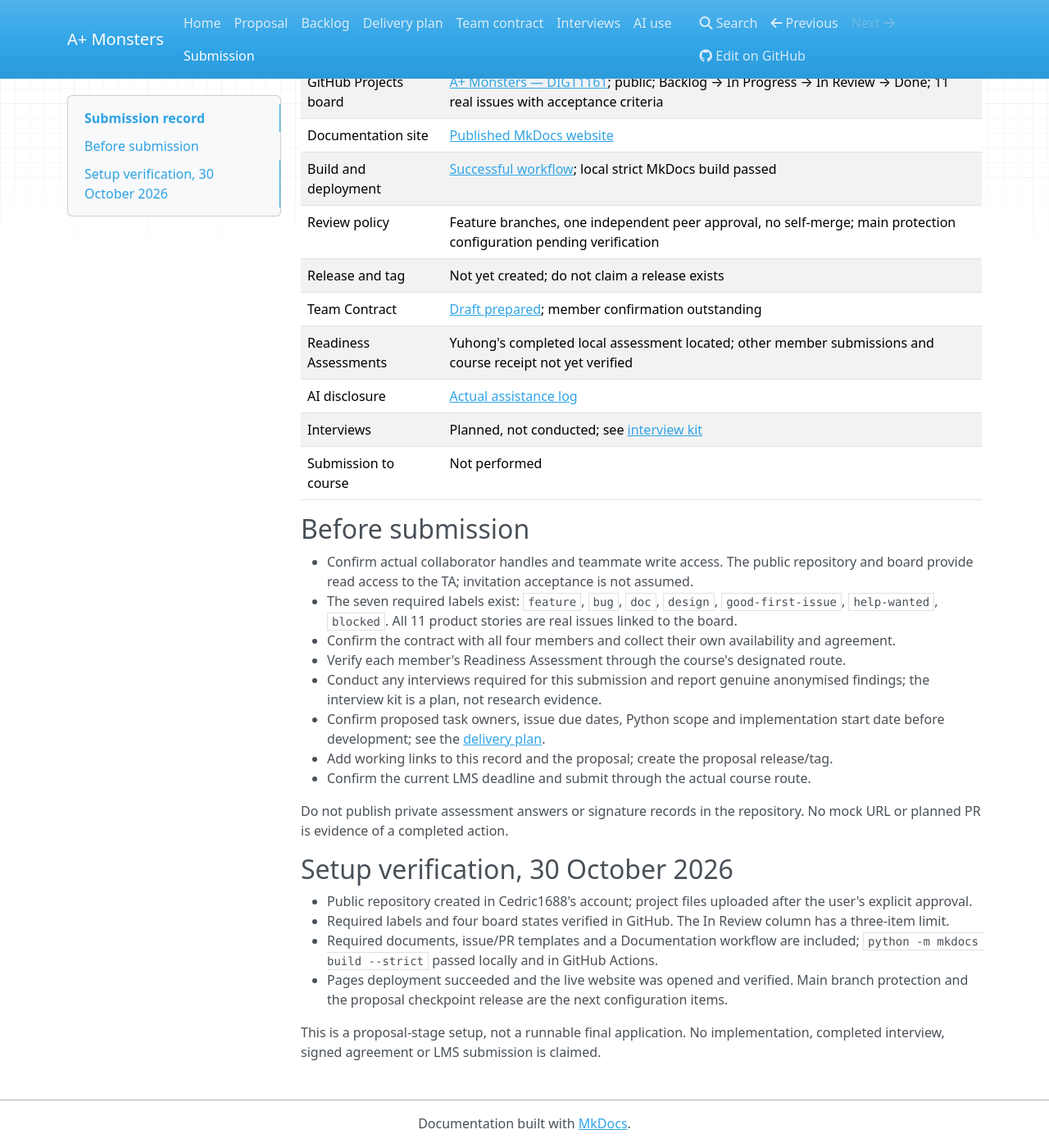
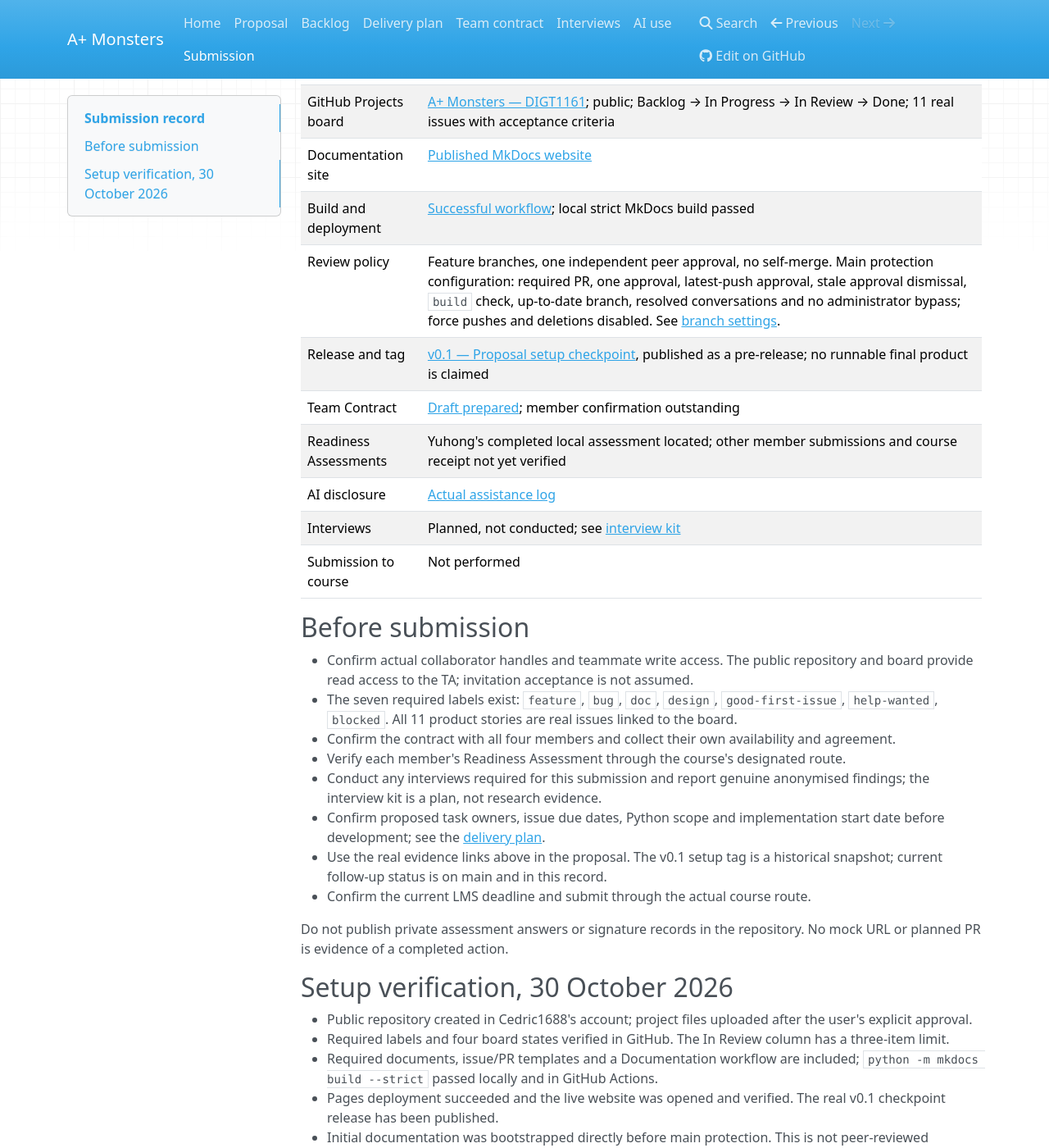
Before and after one commit to Cedric1688/digt1161-a-plus-monsters, an MkDocs documentation site: the page built from docs/submission.md, in a window 1280 px wide and 1400 px high, scrolled down 257 px. Shown: the whole window at 82% size. Built offline with MkDocs 1.6.1, drawn with Linux system fonts in a browser that asks for light colours; nearby versions of some CDN libraries; some of the changed text lies outside the part shown.

Commit message:
docs: record checkpoint release and main review policy

```diff
--- a/docs/submission.md
+++ b/docs/submission.md
@@ -9,8 +9,8 @@ Verified setup on 30 October 2026; remaining team work is listed separately.
 | GitHub Projects board | [A+ Monsters — DIGT1161](https://github.com/users/Cedric1688/projects/1); public; Backlog → In Progress → In Review → Done; 11 real issues with acceptance criteria |
 | Documentation site | [Published MkDocs website](https://cedric1688.github.io/digt1161-a-plus-monsters/) |
 | Build and deployment | [Successful workflow](https://github.com/Cedric1688/digt1161-a-plus-monsters/actions/runs/41114189602); local strict MkDocs build passed |
-| Review policy | Feature branches, one independent peer approval, no self-merge; main protection configuration pending verification |
-| Release and tag | Not yet created; do not claim a release exists |
+| Review policy | Feature branches, one independent peer approval, no self-merge. Main protection configuration: required PR, one approval, latest-push approval, stale approval dismissal, `build` check, up-to-date branch, resolved conversations and no administrator bypass; force pushes and deletions disabled. See [branch settings](https://github.com/Cedric1688/digt1161-a-plus-monsters/settings/branches). |
+| Release and tag | [v0.1 — Proposal setup checkpoint](https://github.com/Cedric1688/digt1161-a-plus-monsters/releases/tag/v0.1), published as a pre-release; no runnable final product is claimed |
 | Team Contract | [Draft prepared](team_contract.md); member confirmation outstanding |
 | Readiness Assessments | Yuhong's completed local assessment located; other member submissions and course receipt not yet verified |
 | AI disclosure | [Actual assistance log](ai_usage.md) |
@@ -25,7 +25,7 @@ Verified setup on 30 October 2026; remaining team work is listed separately.
 - Verify each member's Readiness Assessment through the course's designated route.
 - Conduct any interviews required for this submission and report genuine anonymised findings; the interview kit is a plan, not research evidence.
 - Confirm proposed task owners, issue due dates, Python scope and implementation start date before development; see the [delivery plan](project_plan.md).
-- Add working links to this record and the proposal; create the proposal release/tag.
+- Use the real evidence links above in the proposal. The v0.1 setup tag is a historical snapshot; current follow-up status is on main and in this record.
 - Confirm the current LMS deadline and submit through the actual course route.
 
 Do not publish private assessment answers or signature records in the repository. No mock URL or planned PR is evidence of a completed action.
@@ -35,6 +35,7 @@ Do not publish private assessment answers or signature records in the repository
 - Public repository created in Cedric1688's account; project files uploaded after the user's explicit approval.
 - Required labels and four board states verified in GitHub. The In Review column has a three-item limit.
 - Required documents, issue/PR templates and a Documentation workflow are included; `python -m mkdocs build --strict` passed locally and in GitHub Actions.
-- Pages deployment succeeded and the live website was opened and verified. Main branch protection and the proposal checkpoint release are the next configuration items.
+- Pages deployment succeeded and the live website was opened and verified. The real v0.1 checkpoint release has been published.
+- Initial documentation was bootstrapped directly before main protection. This is not peer-reviewed application implementation. Subsequent changes must use the protected PR workflow and obtain an actual teammate review.
 
 This is a proposal-stage setup, not a runnable final application. No implementation, completed interview, signed agreement or LMS submission is claimed.
```
Also changed, not shown: README.md (+1 -1 lines).
